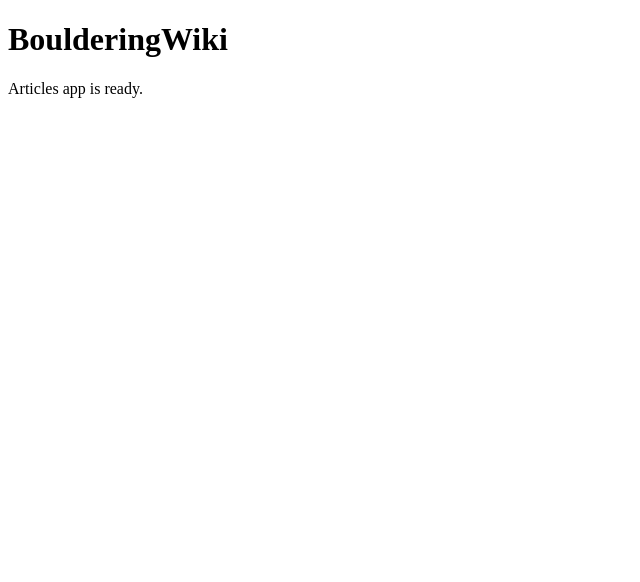
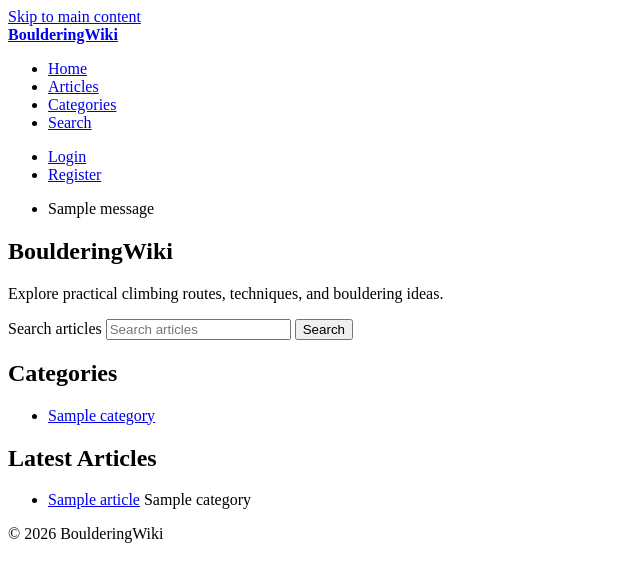
Before and after one commit to Zealous242/boulder-wiki, a Django app: page / in a window 1280 px wide. Shown: the top 582 px of the page, without its empty margins (0-640 px from the left). Run offline with Django 4.2, Linux system fonts and the light colour scheme; tables that the repository leaves empty hold one stand-in row (values such as "Sample post"); one stand-in notice (Sample message) is shown.

Commit message:
Create base.html template

```diff
--- a/articles/templates/articles/home.html
+++ b/articles/templates/articles/home.html
@@ -1,11 +1,41 @@
-<!doctype html>
-<html lang="en">
-<head>
-    <meta charset="utf-8">
-    <title>BoulderingWiki</title>
-</head>
-<body>
-    <h1>BoulderingWiki</h1>
-    <p>Articles app is ready.</p>
-</body>
-</html>
+{% extends 'base.html' %}
+
+{% block title %}BoulderingWiki{% endblock %}
+
+{% block content %}
+    <section aria-labelledby="home-title">
+        <h1 id="home-title">BoulderingWiki</h1>
+        <p>Explore practical climbing routes, techniques, and bouldering ideas.</p>
+
+        <form method="get" action="{% url 'search' %}">
+            <label for="search-home">Search articles</label>
+            <input type="search" id="search-home" name="q" placeholder="Search articles">
+            <button type="submit">Search</button>
+        </form>
+
+        <section aria-labelledby="categories-title">
+            <h2 id="categories-title">Categories</h2>
+            <ul>
+                {% for category in categories %}
+                    <li><a href="{% url 'categories' %}">{{ category.name }}</a></li>
+                {% empty %}
+                    <li>No categories yet.</li>
+                {% endfor %}
+            </ul>
+        </section>
+
+        <section aria-labelledby="latest-title">
+            <h2 id="latest-title">Latest Articles</h2>
+            <ul>
+                {% for article in latest_articles %}
+                    <li>
+                        <a href="#">{{ article.title }}</a>
+                        <span>{{ article.category.name }}</span>
+                    </li>
+                {% empty %}
+                    <li>No articles yet.</li>
+                {% endfor %}
+            </ul>
+        </section>
+    </section>
+{% endblock %}
--- a/articles/urls.py
+++ b/articles/urls.py
@@ -4,6 +4,6 @@ from .views import categories, home, search
 
 urlpatterns = [
     path('', home, name='home'),
-    path('', categories, name='categories'),
-    path('', search, name='search'),
+    path('categories/', categories, name='categories'),
+    path('search/', search, name='search'),
 ]
--- a/articles/views.py
+++ b/articles/views.py
@@ -1,8 +1,15 @@
 from django.shortcuts import render
+
+from .models import Article, Category
 
 
 def home(request):
-    return render(request, 'articles/home.html')
+    categories = Category.objects.all()
+    latest_articles = Article.objects.order_by('-created_at')[:3]
+    return render(request, 'articles/home.html', {
+        'categories': categories,
+        'latest_articles': latest_articles,
+    })
 
 
 def categories(request):
--- /dev/null
+++ b/templates/base.html
@@ -0,0 +1,57 @@
+<!doctype html>
+<html lang="en">
+<head>
+    <meta charset="utf-8">
+    <meta name="viewport" content="width=device-width, initial-scale=1">
+    <title>{% block title %}BoulderingWiki{% endblock %}</title>
+</head>
+<body>
+    <a class="skip-link" href="#main-content">Skip to main content</a>
+
+    <header>
+        <div class="site-brand">
+            <a href="{% url 'home' %}" aria-label="BoulderingWiki home">
+                <strong>BoulderingWiki</strong>
+            </a>
+        </div>
+
+        <nav aria-label="Main navigation">
+            <ul>
+                <li><a href="{% url 'home' %}">Home</a></li>
+                <li><a href="{% url 'home' %}">Articles</a></li>
+                <li><a href="{% url 'categories' %}">Categories</a></li>
+                <li><a href="{% url 'search' %}">Search</a></li>
+            </ul>
+        </nav>
+
+        <nav aria-label="Account navigation">
+            <ul>
+                {% if user.is_authenticated %}
+                    <li><a href="{% url 'logout' %}">Logout</a></li>
+                {% else %}
+                    <li><a href="{% url 'login' %}">Login</a></li>
+                    <li><a href="{% url 'register' %}">Register</a></li>
+                {% endif %}
+            </ul>
+        </nav>
+    </header>
+
+    {% if messages %}
+        <section aria-label="Messages">
+            <ul>
+                {% for message in messages %}
+                    <li>{{ message }}</li>
+                {% endfor %}
+            </ul>
+        </section>
+    {% endif %}
+
+    <main id="main-content">
+        {% block content %}{% endblock %}
+    </main>
+
+    <footer>
+        <p>&copy; 2026 BoulderingWiki</p>
+    </footer>
+</body>
+</html>
```
Also changed, not shown: articles/admin.py (added, +16 -0 lines), suggestions/admin.py (added, +30 -0 lines), articles/migrations/0001_initial.py (deleted), articles/migrations/__init__.py (deleted).
